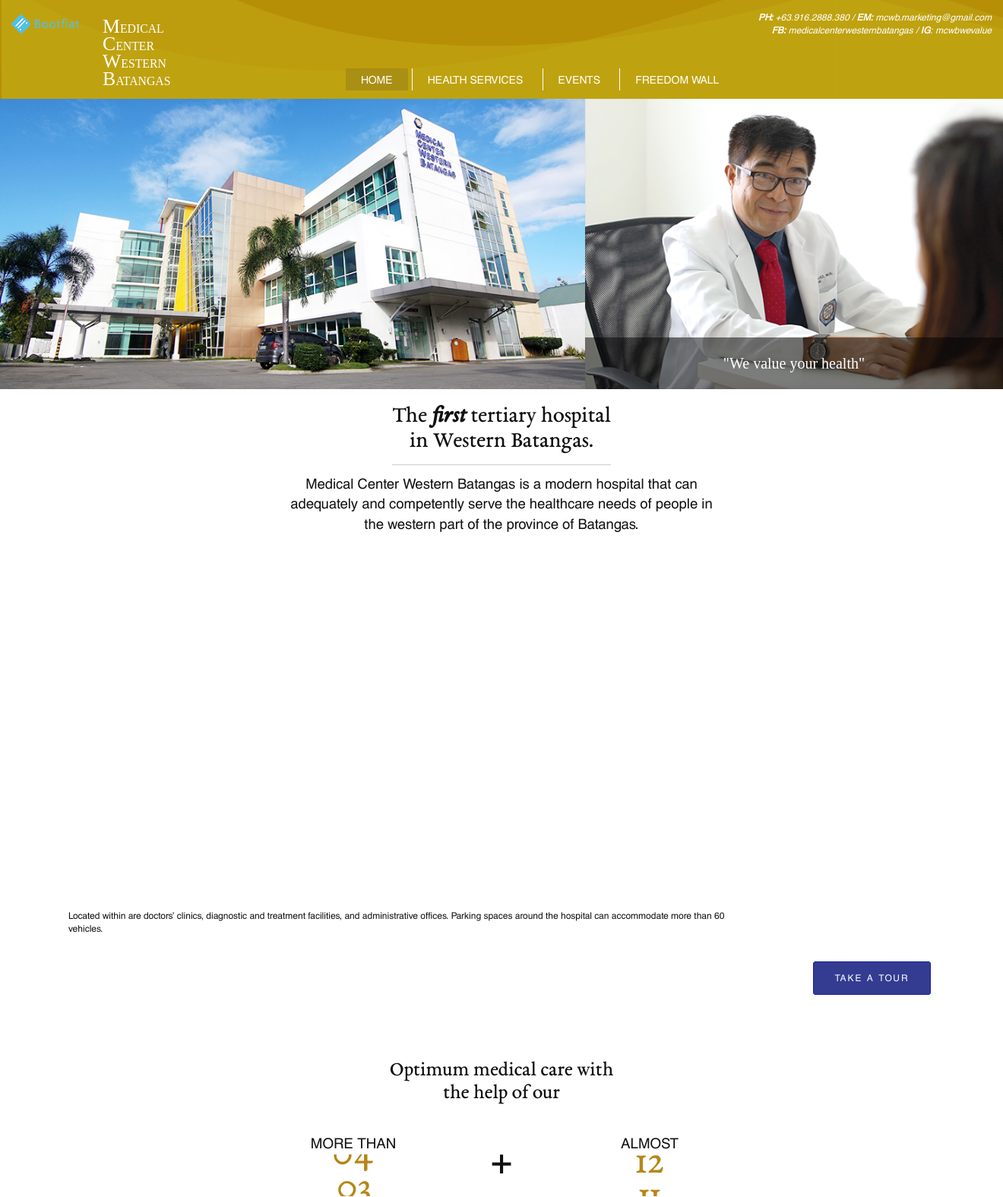
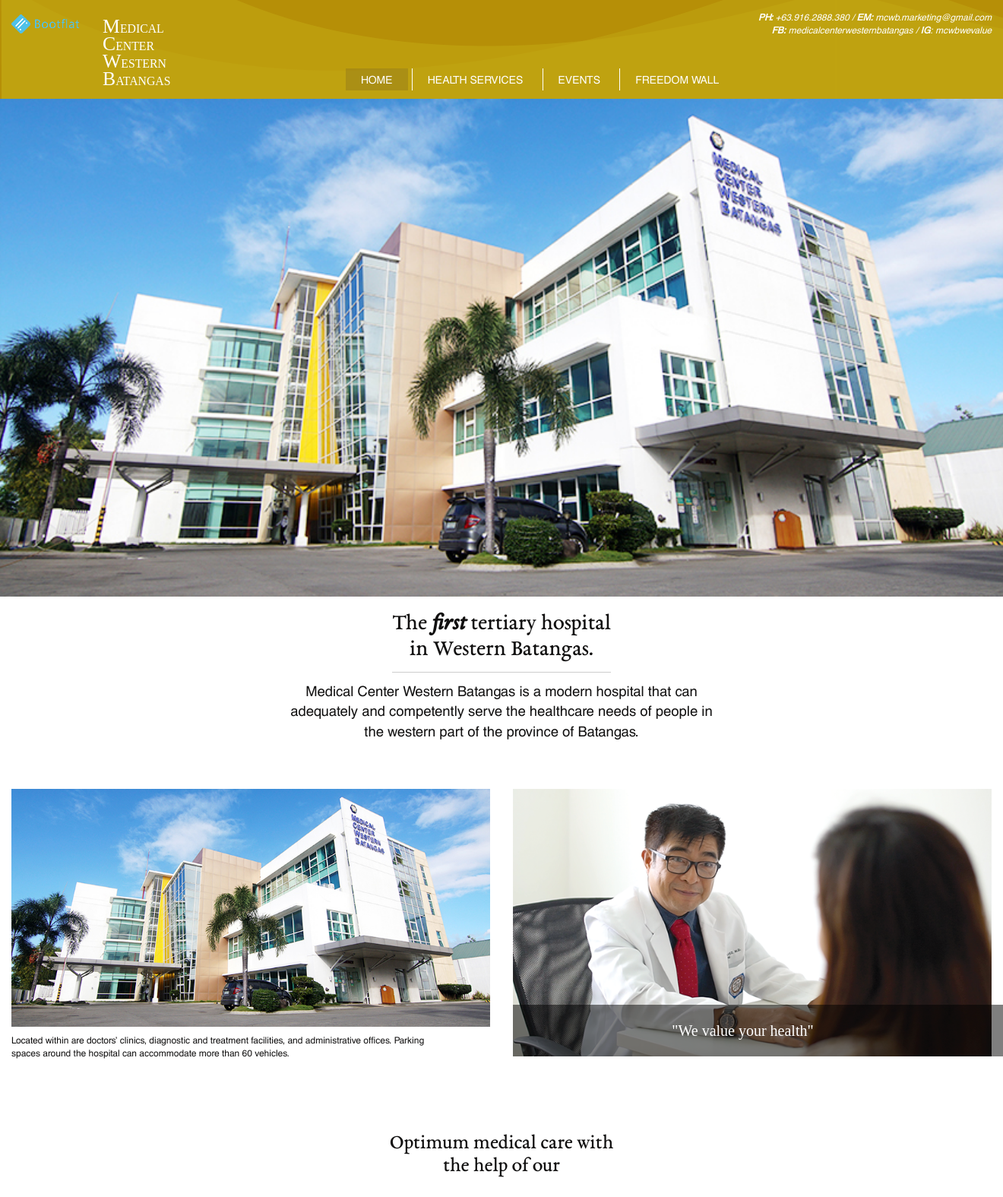
Before and after one commit to daveil/mcwbweb, a PHP site: page / in a window 1320 px wide; the page is wider, and only the part inside the window is pictured. Shown: the top 1575 px of that part at 76% size. Run offline with PHP 8.4, Linux system fonts and the light colour scheme.

Commit message:
Homepage adjustment

```diff
--- a/js/script.js
+++ b/js/script.js
@@ -87,11 +87,11 @@
 	  handler: function(direction) {
 		var id = this.element.id;
 		if(direction=='up'){
-			$('.section').removeClass('active');
+			//$('.section').removeClass('active');
 			$('#intro').addClass('active');
 			$.each($('.counter .animate'),function(i,o){
 				var offset = $(o).data('offset');
-				$(o).css({top:offset+'px'});
+				//$(o).css({top:offset+'px'});
 			});
 
 		}
@@ -114,8 +114,8 @@
 	var exterior = $('#intro img.exterior');
 		if(exterior){
 			var height = exterior.height();
-			$('#tagline-wrapper').css({'height':height+'px','overflow':'hidden'});
-			$('#side-pic').css({'height':height+'px'});
+			//$('#tagline-wrapper').css({'height':height+'px','overflow':'hidden'});
+			//$('#side-pic').css({'height':height+'px'});
 		}
 	$.each($('ul.slideshow'),function(i,o){
 
--- a/pages/home.php
+++ b/pages/home.php
@@ -1,7 +1,7 @@
 		<section class="section" id="intro">
 			<div class="container-fluid">
 				<div class="row">
-					<div class="col-md-7">
+					<div class="col-md-12">
 						<!--
 						<video autoplay loop height="100%">
 							  <source src="video/miniloop.mp4" type="video/mp4">
@@ -9,30 +9,7 @@
 						-->
 						<img class="img-responsive exterior animate fast" src="img/hospital-clean.jpg" width="100%" alt="MCWB Exterior"/>
 					</div>
-					<div class="col-md-5">
-						<div id="tagline-wrapper" >
-							<div id="tagline">
-								<div class="display-table">
-									<div class="display-cell">
-										<p>"We value your health"</p>
-									</div>
-								</div>
-							</div>
-							<img src="img/mini/doctor-consult.png" id="side-pic" alt="Doctor's smile"  />
-							<ul class="hide animate fast">
-								<li><img src="img/mini/doctora-smile.jpg" alt="Doctor's smile"  /></li>
-								<!--
-								<li><img src="img/mini/lolo-checkup.jpg" alt="Lolo Checkup"  /></li>
-								<li><img src="img/mini/mother-checkup.jpg" alt="Mother Checkup"  /></li>
-								<li><img src="img/mini/lola-checkup.jpg" alt="Lola Checkup"  /></li>
-								<li><img src="img/mini/accounting-staff.jpg" alt="Approachable Accounting Staff"  /></li>
-								<li><img src="img/mini/pharmacist.jpg" alt="Approachable Pharmacist"  /></li>
-								<li><img src="img/mini/pharmacy.jpg" alt="Friendly Pharmacy"  /></li>
-								-->
-							</ul>
 
-						</div>
-					</div>
 				</div>
 			</div>
 			<div class="container text-center">
@@ -57,9 +34,9 @@
 			<div id="exterior-frame" class="animate fast">
 			</div>
 		<video class='hide' id="video-preload"><source src='video/mwcb-720.mp4' type='video/mp4'></video>
-		<section class="container section" id="exterior">
+		<section class="container-fluid section" id="exterior">
 			<div class="row">
-				<div class="col-md-10" id="exterior">
+				<div class="col-md-6" id="exterior">
 					<img class="img-responsive" src="img/hospital-clean.jpg" alt="MCWB Exterior" id="hospital-exterior" />
 
 					<p>Located within are doctors’ clinics, diagnostic and treatment facilities,
@@ -67,7 +44,21 @@
 					can accommodate more than 60 vehicles.
 					</p>
 				</div>
-				<div class="col-md-2" id="building-stats">
+				<div class="col-md-6">
+						<div id="tagline-wrapper" >
+							<div id="tagline">
+								<div class="display-table">
+									<div class="display-cell">
+										<p>"We value your health"</p>
+									</div>
+								</div>
+							</div>
+							<img src="img/mini/doctor-consult.png" id="side-pic" alt="Doctor's smile" class="img-responsive" />
+
+
+						</div>
+					</div>
+				<div class="col-md-2 hide" id="building-stats">
 					<ul class="animate">
 						<li>
 							<span>MODERN</span>
```
